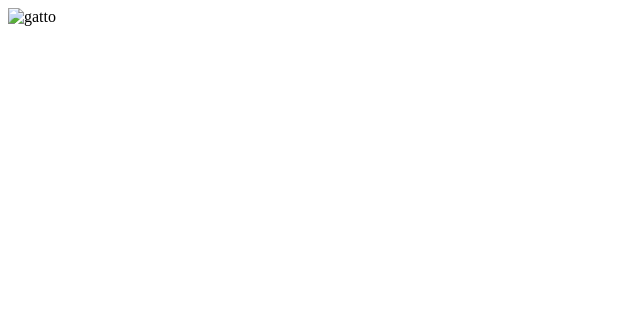
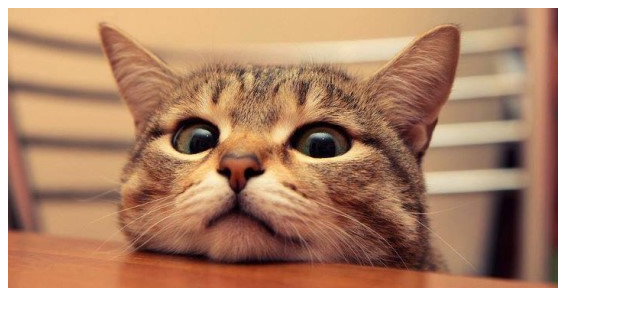
Before and after one commit to LPollini-star/esercizi_html, a plain HTML site: page esercizi/02 percorsi relativi/Esempio1/html/documenti/mio_documento.html in a window 1280 px wide. Shown: the whole page, without its empty margins (0-640 px from the left). Drawn offline with Linux system fonts and the light colour scheme.

Commit message:
Update mio_documento.html

```diff
--- a/esercizi/02 percorsi relativi/Esempio1/html/documenti/mio_documento.html
+++ b/esercizi/02 percorsi relativi/Esempio1/html/documenti/mio_documento.html
@@ -6,6 +6,6 @@
       <title>GATTO</title>
     </head>
     <body>
-      <img src="animali/gatto.jpg" alt="gatto">
+      <img src="../immagini/animali/gatto.jpg" alt="gatto">
     </body>
   </html>
```
